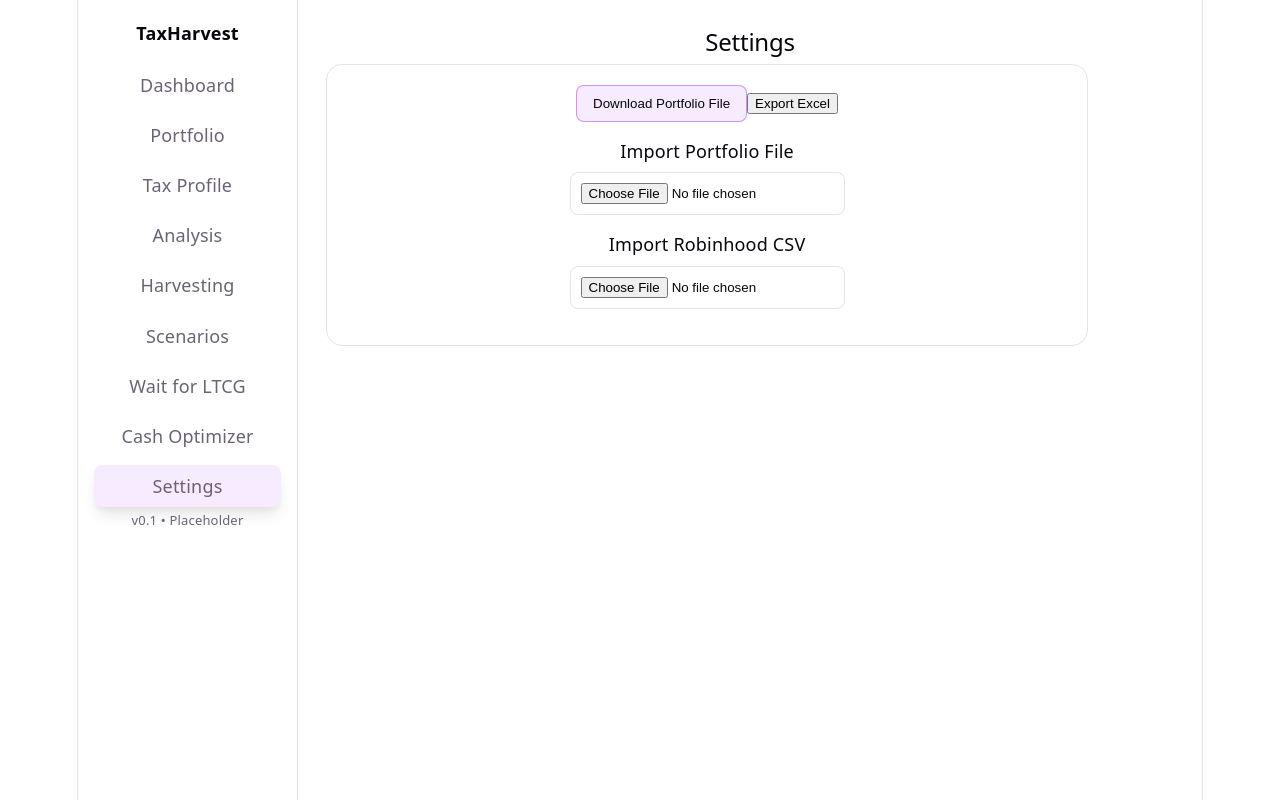
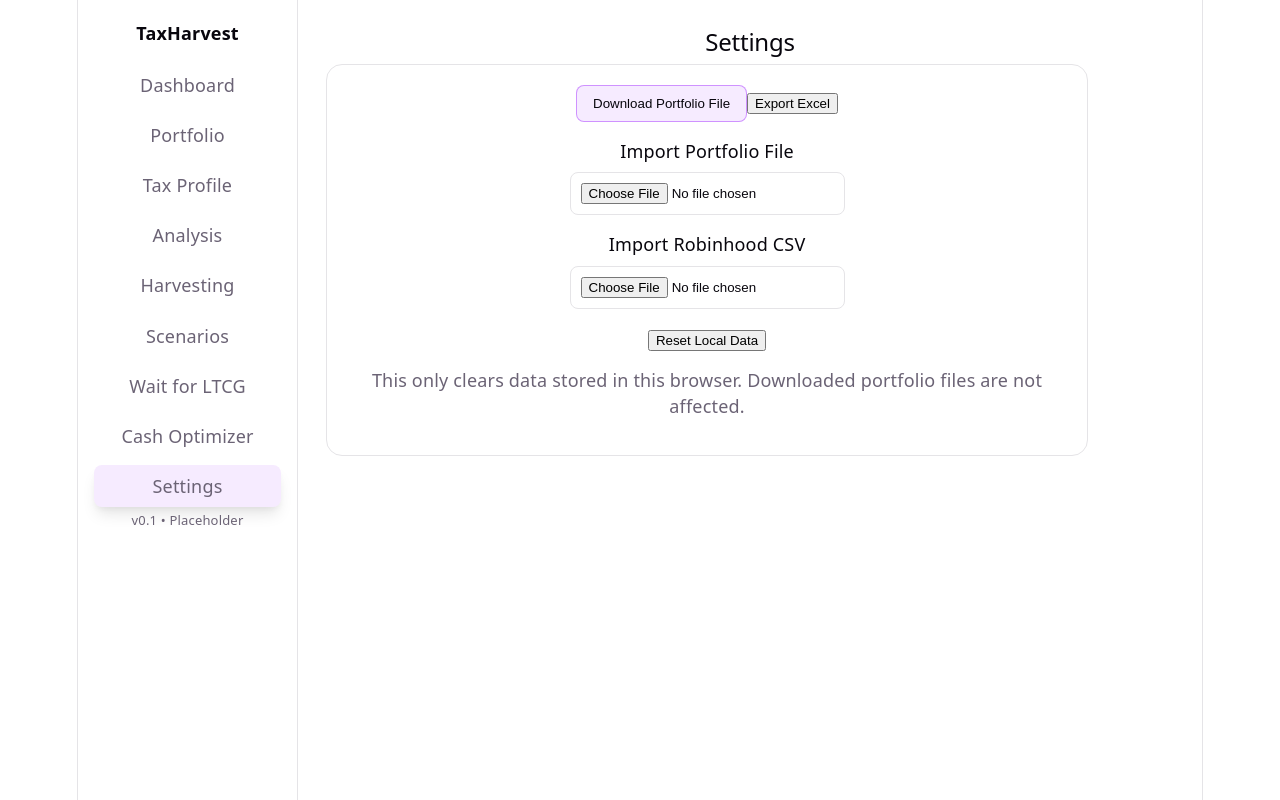
Before and after one commit to pradeepakkineni-sketch/TaxHarvest, a React (Vite) app in the folder frontend/: page /settings in a window 1280 px wide. Built offline with nearby package versions, Linux system fonts and the light colour scheme.

Commit message:
Add reset local data button

```diff
--- a/frontend/src/pages/Settings.tsx
+++ b/frontend/src/pages/Settings.tsx
@@ -3,6 +3,7 @@ import { usePortfolio, type Transaction } from '../context/PortfolioContext'
 import { buildPortfolioExportData, restorePortfolioFileData, validatePortfolioFileData } from '../utils/portfolioFile'
 import { parseRobinhoodCsv, type RobinhoodCsvPreviewRow } from '../importers/robinhoodCsvImporter'
 import { downloadExcelReport } from '../utils/excelExport'
+import { clearTaxHarvestStorage } from '../utils/storage'
 import type { FilingStatus } from '../tax-engine/types'
 
 export default function Settings() {
@@ -130,6 +131,19 @@ export default function Settings() {
     setStatusMessage(`Imported ${importedTransactions.length} Robinhood transaction(s).`)
   }
 
+  const handleResetLocalData = () => {
+    const confirmed = window.confirm(
+      'This will clear all TaxHarvest data stored in this browser. This only clears data stored in this browser. Downloaded portfolio files are not affected. Do you want to continue?',
+    )
+
+    if (!confirmed) {
+      return
+    }
+
+    clearTaxHarvestStorage()
+    window.location.reload()
+  }
+
   return (
     <section>
       <h2>Settings</h2>
@@ -227,6 +241,15 @@ export default function Settings() {
           </div>
         )}
 
+        <div className="settings-row">
+          <button onClick={handleResetLocalData} className="btn-danger">
+            Reset Local Data
+          </button>
+        </div>
+        <div className="settings-row warning-text">
+          This only clears data stored in this browser. Downloaded portfolio files are not affected.
+        </div>
+
         {statusMessage && (
           <div className={`status-message ${statusType}`}>{statusMessage}</div>
         )}
--- a/frontend/src/utils/storage.ts
+++ b/frontend/src/utils/storage.ts
@@ -1,6 +1,7 @@
 export const PORTFOLIO_STORAGE_KEY = 'portfolioTransactions'
 export const TAX_PROFILE_STORAGE_KEY = 'taxProfile'
 export const ANALYSIS_STORAGE_KEY = 'analysisInputs'
+export const SCENARIOS_STORAGE_KEY = 'scenarios'
 
 export function safeJsonParse<T>(value: string | null, fallback: T): T {
   if (value === null) {
@@ -50,3 +51,24 @@ export function saveToStorage<T>(key: string, value: T) {
     // Ignore storage failures
   }
 }
+
+export function clearTaxHarvestStorage() {
+  if (typeof window === 'undefined') {
+    return
+  }
+
+  const keys = [
+    PORTFOLIO_STORAGE_KEY,
+    TAX_PROFILE_STORAGE_KEY,
+    ANALYSIS_STORAGE_KEY,
+    SCENARIOS_STORAGE_KEY,
+  ]
+
+  keys.forEach((key) => {
+    try {
+      window.localStorage.removeItem(key)
+    } catch {
+      // Ignore failures
+    }
+  })
+}
```
